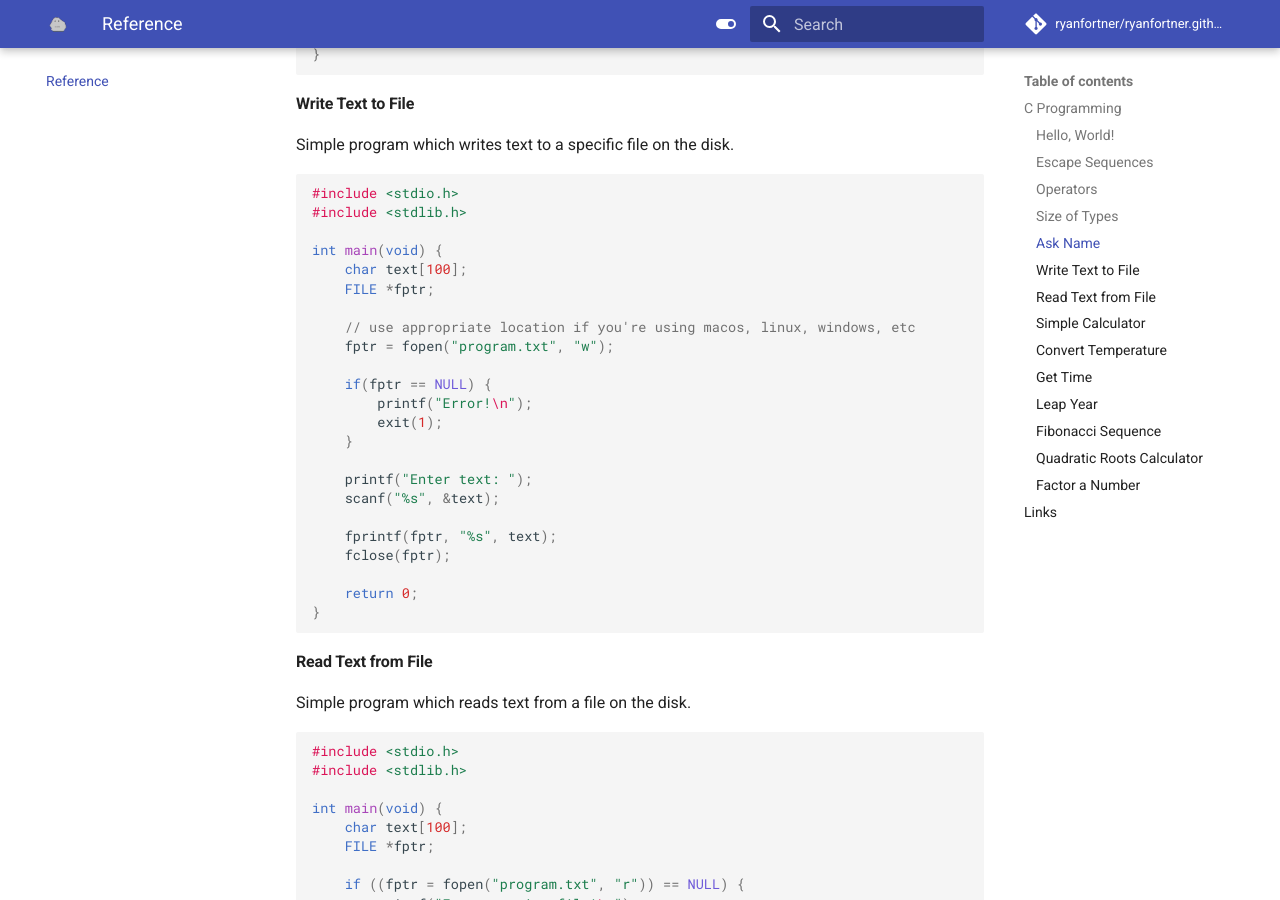
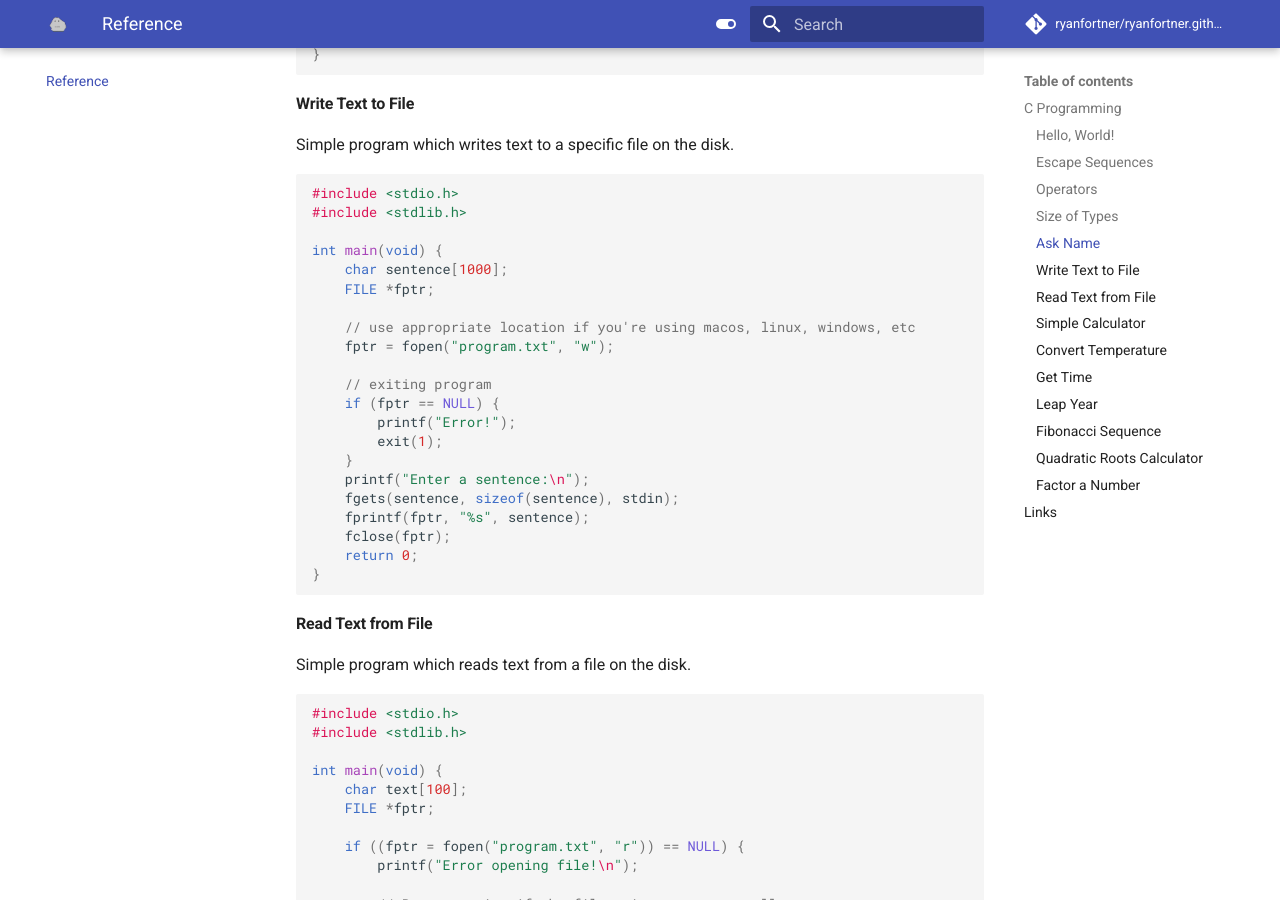
Before and after one commit to ryanfortner/ryanfortner.github.io, an MkDocs documentation site: the page built from docs/reference.md, in a window 1280 px wide and 900 px high, scrolled down 2656 px. Built offline with MkDocs 1.6.1 and Material for MkDocs 9.7.7, drawn with Linux system fonts in a browser that asks for light colours; comment, search, counter and statistics services are not loaded.

Commit message:
Update reference.md

````diff
--- a/docs/reference.md
+++ b/docs/reference.md
@@ -124,23 +124,21 @@ Simple program which writes text to a specific file on the disk.
 #include <stdlib.h>
 
 int main(void) {
-    char text[100];
+    char sentence[1000];
     FILE *fptr;
 
     // use appropriate location if you're using macos, linux, windows, etc
     fptr = fopen("program.txt", "w");
 
-    if(fptr == NULL) {
-        printf("Error!\n");
+    // exiting program
+    if (fptr == NULL) {
+        printf("Error!");
         exit(1);
     }
-
-    printf("Enter text: ");
-    scanf("%s", &text);
-
-    fprintf(fptr, "%s", text);
+    printf("Enter a sentence:\n");
+    fgets(sentence, sizeof(sentence), stdin);
+    fprintf(fptr, "%s", sentence);
     fclose(fptr);
-
     return 0;
 }
 ```
````
